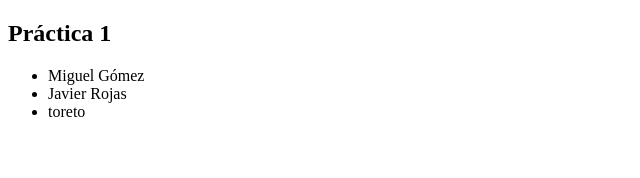
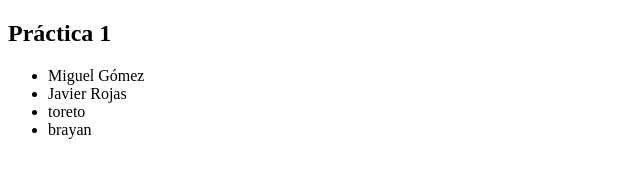
Before and after one commit to refugio111/jenkinsgithub, a plain HTML site: page index.html in a window 1280 px wide. Shown: the full height of the page, 0-640 px from the left. Drawn offline with Linux system fonts and the light colour scheme.

Commit message:
Update index.html

```diff
--- a/index.html
+++ b/index.html
@@ -12,6 +12,7 @@
         <li>Miguel Gómez </li>
         <li>Javier Rojas </li>
         <li>toreto</li>
+        <li>brayan</li>
     </ul>
 </body>
 </html>
```
